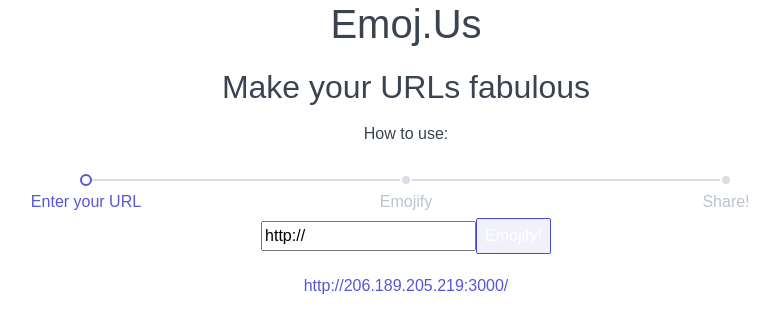
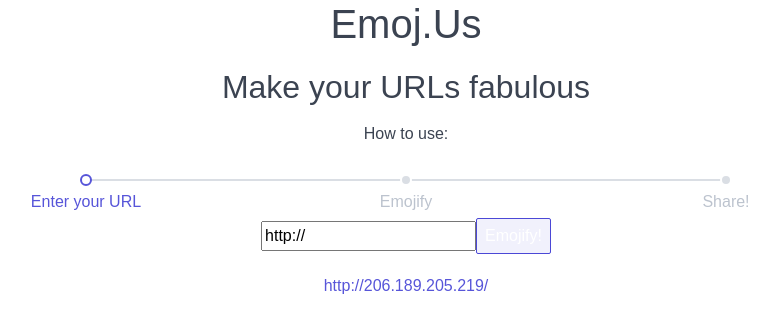
Before and after one commit to spkellydev/emojus, a React (Create React App) app in the folder client/: page / in a window 1280 px wide. Shown: the top 332 px of the page, without its empty margins (234-1013 px from the left). Built offline with nearby package versions, Linux system fonts and the light colour scheme.

Commit message:
changing port in react application

```diff
--- a/client/src/App.js
+++ b/client/src/App.js
@@ -80,8 +80,8 @@ class App extends Component {
     const emojis = (
       <a
         target="_blank"
-        href={`http://206.189.205.219:3000/${this.state.emojis.join("")}`}
-      >{`http://206.189.205.219:3000/${this.state.emojis.join("")}`}</a>
+        href={`http://206.189.205.219/${this.state.emojis.join("")}`}
+      >{`http://206.189.205.219/${this.state.emojis.join("")}`}</a>
     );
     return (
       <div className="container grid-lg">
```
